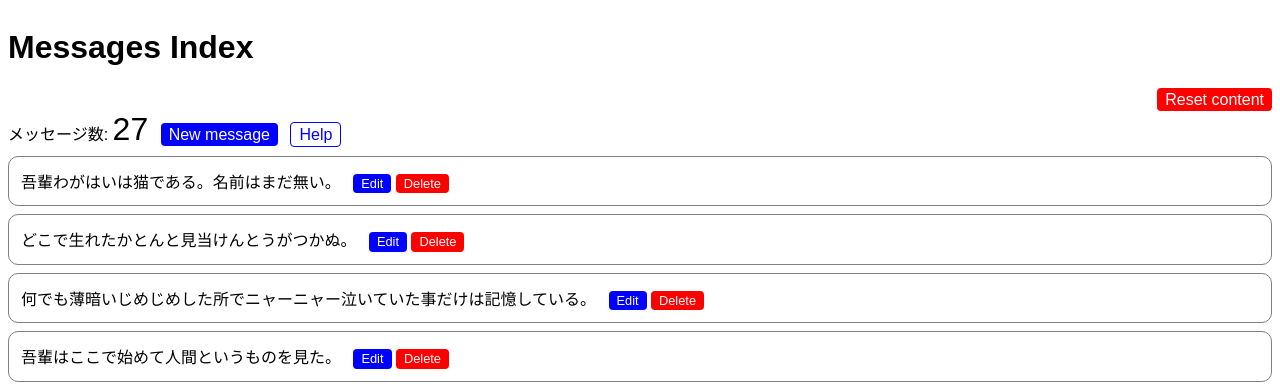
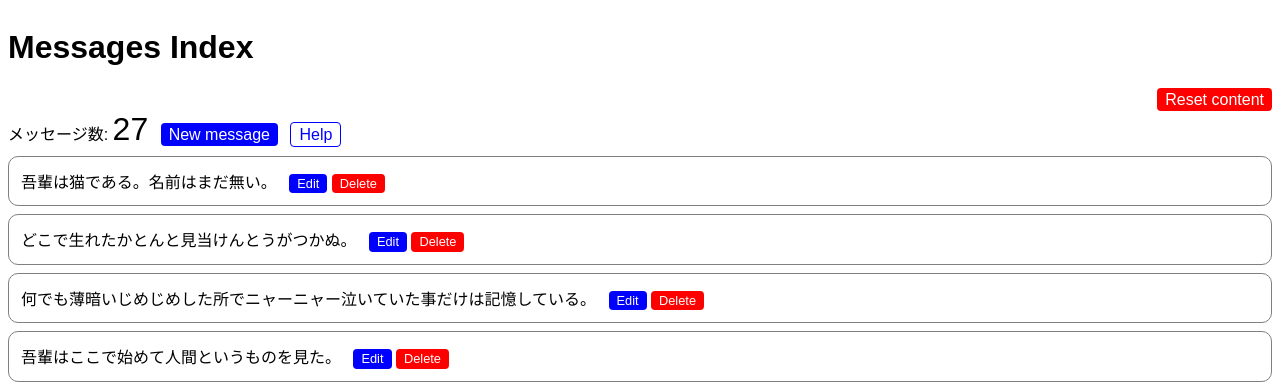
Before and after one commit to naofumi/turbo-demo, a PHP site: page /messages-mpa/index.php in a window 1280 px wide. Shown: the part 32-418 px from the top of the page. Run offline with PHP 8.4, Linux system fonts and the light colour scheme.

Commit message:
Fix message

```diff
--- a/inc/default_messages.php
+++ b/inc/default_messages.php
@@ -1,6 +1,6 @@
 <?php
 $default_messages = array(
-"吾輩わがはいは猫である。名前はまだ無い。",
+"吾輩は猫である。名前はまだ無い。",
 "どこで生れたかとんと見当けんとうがつかぬ。",
 "何でも薄暗いじめじめした所でニャーニャー泣いていた事だけは記憶している。",
 "吾輩はここで始めて人間というものを見た。",
```
